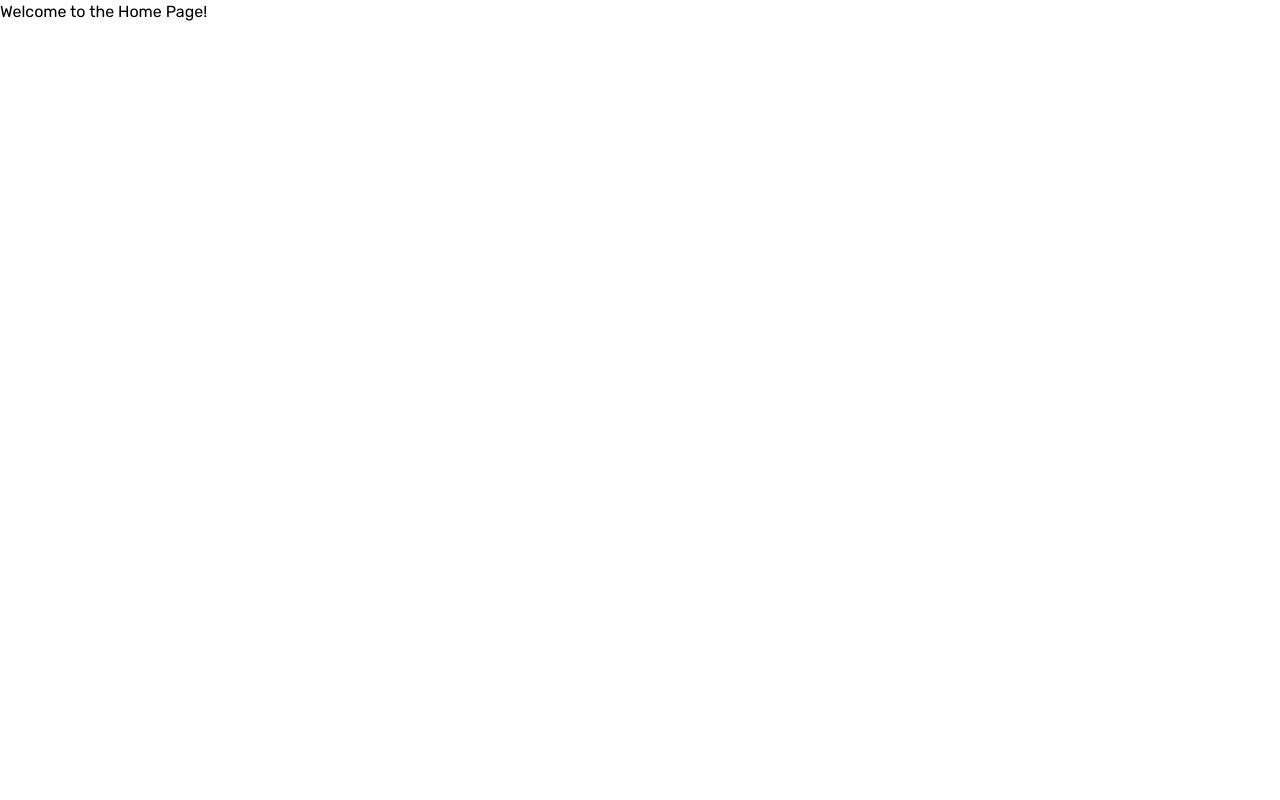
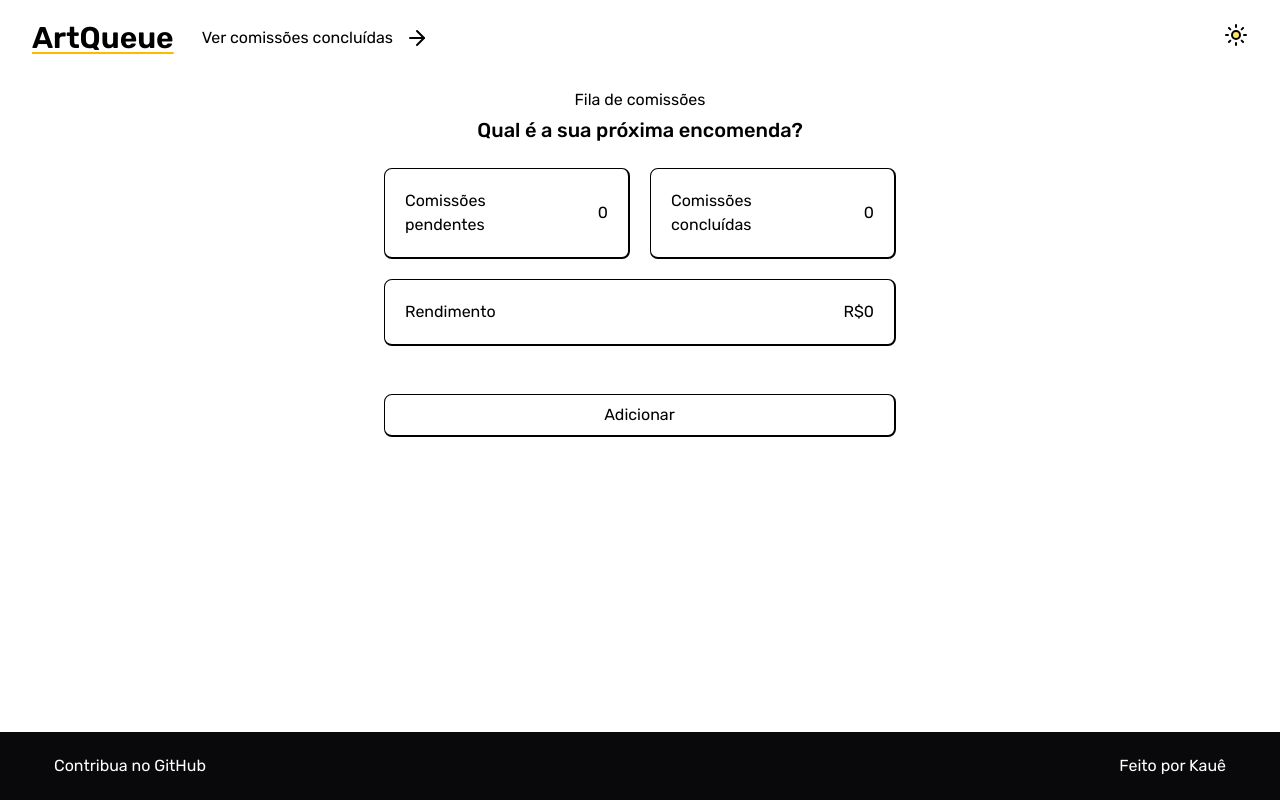
Before and after one commit to kauefraga/artqueue, a React (Vite) app: page / in a window 1280 px wide. Built offline with nearby package versions, Linux system fonts and the light colour scheme.

Commit message:
feat: create main page

```diff
--- a/src/pages/home.tsx
+++ b/src/pages/home.tsx
@@ -1,8 +1,56 @@
+import { CommissionsContainer } from '../components/commissions/commissions-container';
+import { CommissionsList } from '../components/commissions/commissions-list';
+import { CommissionsReport } from '../components/commissions/commissions-report';
+import { useCommissions } from '../hooks/use-commissions';
+import { Footer } from '../layout/footer';
+import { Header } from '../layout/header';
+import type { Commission } from '../schemas/commission';
+
+function generateMetrics(commissions: Commission[]) {
+  const pendingCommissions = commissions.filter(c => c.stage !== 'finalizada').length;
+  const completedCommissions = commissions.filter(c => c.stage === 'finalizada').length;
+  let income = 0;
+  for (const c of commissions) {
+    income += c.price;
+  }
+
+  const metrics = [
+    { title: 'Comissões pendentes', value: pendingCommissions.toString() },
+    { title: 'Comissões concluídas', value: completedCommissions.toString() },
+    { title: 'Rendimento', value: `R$${income.toLocaleString('pt-br')}` },
+  ];
+
+  return metrics;
+}
 
 export default function Home() {
+  const { commissions, pushCommission, finishCommission } = useCommissions();
+
+  const metrics = generateMetrics(commissions);
+  const pendingCommissions = commissions.filter(c => c.stage !== 'finalizada');
+
+  const handleAddCommission = () => {
+    pushCommission({ id: commissions.length + 1, name: 'Kauê', price: 13.77, paymentStatus: 'não pagou', createdAt: new Date(), stage: 'esboço' });
+  };
+
   return (
-    <h1>
-      Welcome to the Home Page!
-    </h1>
-  )
+    <>
+      <Header />
+
+      <CommissionsContainer>
+        <div className="flex flex-col gap-1 text-center">
+          <p>Fila de comissões</p>
+          <h3 className="text-xl font-medium">Qual é a sua próxima encomenda?</h3>
+        </div>
+
+        <CommissionsReport metrics={metrics} />
+
+        <CommissionsList commissions={pendingCommissions} finishCommissionHandler={finishCommission} />
+
+        <button onClick={handleAddCommission} className="border-1 rounded-lg w-full p-2 border-b-2 border-e-2 transition-all hover:bg-amber-400 hover:cursor-pointer hover:rounded-none">Adicionar</button>
+      </CommissionsContainer>
+
+      <Footer />
+    </>
+  );
 }
```
